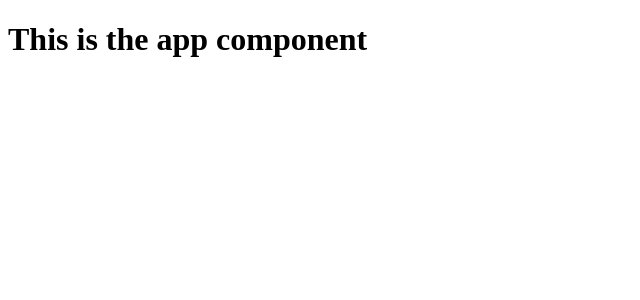
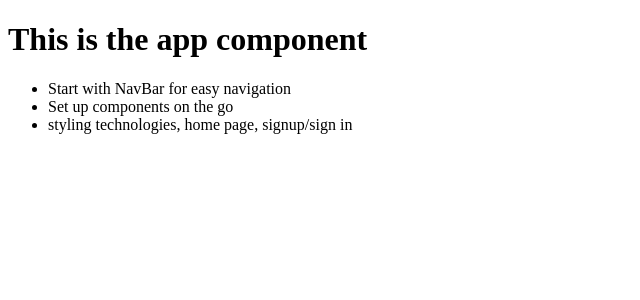
Before and after one commit to jpersons24/myomy-react, a React (Create React App) app: page / in a window 1280 px wide. Shown: the top 300 px of the page, without its empty margins (0-640 px from the left). Built offline with nearby package versions, Linux system fonts and the light colour scheme; no server answers.

Commit message:
user fetch and state

```diff
--- a/src/App.js
+++ b/src/App.js
@@ -1,11 +1,37 @@
 import { Switch, Route } from 'react-router-dom'
+import { useEffect } from 'react'
+import { useSelector, useDispatch } from 'react-redux'
+import { setCurrentUser } from './redux/userSlice.js'
 
 
 function App() {
+
+  const dispatch = useDispatch();
+  const currentUser = useSelector((state) => state.user.currentUser)
+  console.log(currentUser)
+
+  // fetch users --> there is only one user right now
+  useEffect(() => {
+    fetch("http://localhost:4000/users")
+    .then(res => res.json())
+    .then(data => {
+      const action = setCurrentUser(data)
+      dispatch(action)
+    })
+  }, [dispatch]);
+
+
   return (
     <div>
+      <div>
+        <h1>This is the app component</h1>
+        <ul>
+          <li>Start with NavBar for easy navigation</li>
+          <li>Set up components on the go</li>
+          <li>styling technologies, home page, signup/sign in</li>
+        </ul>
+      </div>
       <Switch>
-        <h1>This is the app component</h1>
       </Switch>
     </div>
   );
--- a/src/redux/userSlice.js
+++ b/src/redux/userSlice.js
@@ -2,7 +2,7 @@ import { createSlice } from '@reduxjs/toolkit'
 
 const userSlice = createSlice({
    name: "user",
-   initialState: { curentUser: null },
+   initialState: { currentUser: null },
    reducers: {
       setCurrentUser(state, action) {
          state.currentUser = action.payload
@@ -10,4 +10,5 @@ const userSlice = createSlice({
    }
 });
 
+export const { setCurrentUser } = userSlice.actions;
 export default userSlice.reducer;
```
